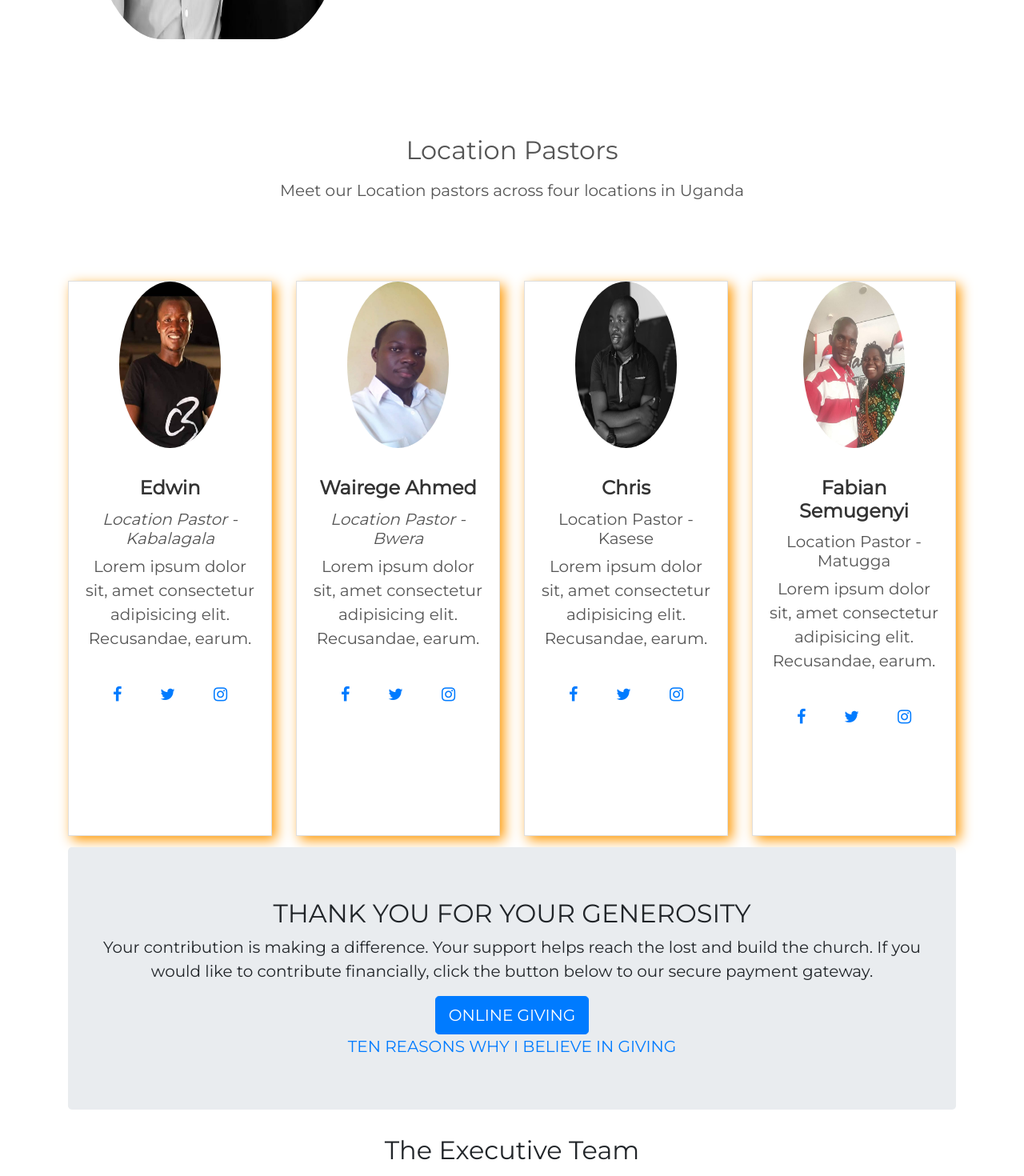
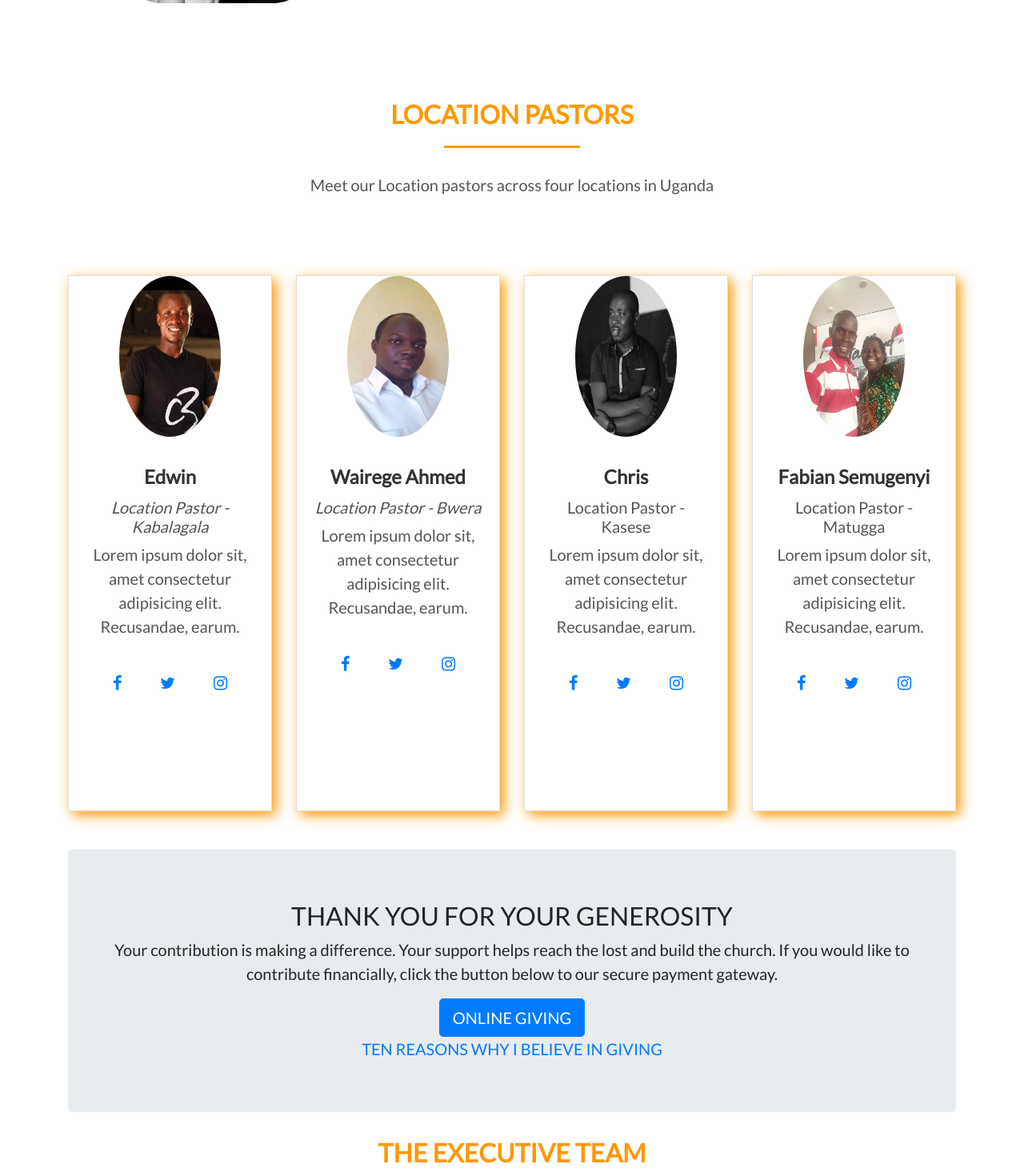
Before and after one commit to ernesthenry/c3churchwebsite, a React (Create React App) app: page /#/ in a window 1280 px wide. Shown: the part 1760-3230 px from the top of the page at 80% size. Built offline with nearby package versions, Linux system fonts and the light colour scheme.

Commit message:
responsiveness

```diff
--- a/src/App.css
+++ b/src/App.css
@@ -2,7 +2,7 @@
 body {
     margin: 0%;
     padding: 0%;
-    font-family: "Montserrat";
+    font-family: "Lato";
 }
 .top-bar span{
   font-size: 12px;
@@ -76,9 +76,43 @@ body {
     height:400px;
 }
 
+
+.executive-teams h2{
+  text-align: center;
+  font-weight: bold;
+  color: #ff9800;
+  padding-bottom: 10px;
+  text-transform: uppercase;
+}
+.executive-teams h2::after{
+  content: "";
+  background: #ff9800;
+  display: block;
+  height: 3px;
+  width: 170px;
+  margin: 20px auto 5px;
+
+}
 .executives img{
   height:200px;
   width:100%;
+}
+
+.location-pastors h2{
+  text-align: center;
+  font-weight: bold;
+  color: #ff9800;
+  padding-bottom: 10px;
+  text-transform: uppercase;
+}
+.location-pastors h2::after{
+  content: "";
+  background: #ff9800;
+  display: block;
+  height: 3px;
+  width: 170px;
+  margin: 20px auto 5px;
+
 }
 
 
@@ -92,6 +126,7 @@ body {
   font-size: 24px;
   color: #333;
 }
+
 
 .team img{
   margin-top: -80px;
--- a/src/App/components/ExecutiveTeam.js
+++ b/src/App/components/ExecutiveTeam.js
@@ -8,7 +8,7 @@ import fabian from './images/fabian.jpg'
 
 const ExecutiveTeam = () => {
     return(
-        <div className='container text-center'>
+        <div className='container text-center executive-teams'>
          <h2 className="text-center">The Executive Team</h2>
         <p className="mt-3 text-center" style={{"font-size":"20px"}}>Meet our Location Directors across  four locations</p>
         <div className="row mb-5">
--- a/src/App/components/LeadPastor.js
+++ b/src/App/components/LeadPastor.js
@@ -17,7 +17,7 @@ const LeadPastor = () => {
                     <Col sm={8}>
                     <h2 className="text-center">Rock and Deborah's Story </h2>
                     <p>
-                    Rock  and Deborah met in Kasese, Uganda when Rock was serving as youth pastor for the church Leanne attended. After Jurgen went to Hillsong College,
+                    Rock  and Deborah met in Kasese, Uganda when Rock was serving as youth pastor for the church Deborah  attended. After Jurgen went to Hillsong College,
                     he moved to New Zealand as part of a Hillsong church plant. After six months of running the youth ministry at South City Christian Life Centre, Jurgen traveled back to Australia to marry his sweetheart Leanne!! After their wedding and some tearful goodbye’s to family and friends, Jurgen and Leanne traveled back to NZ to resume pastoring the youth at South City Christian Life Centre.
                     </p>
 
--- a/src/App/components/LocationPastors.js
+++ b/src/App/components/LocationPastors.js
@@ -7,7 +7,7 @@ import edwin from './images/edwin.jpg'
 
 const LocationPastors = () => {
     return(
-        <div className='container'>
+        <div className='container location-pastors'>
             <div className="team my-3 py-5 text-center" >
         <div className="mb-5 text-center ">
         <h2>Location Pastors</h2>
--- a/src/App/components/Testimonials.js
+++ b/src/App/components/Testimonials.js
@@ -13,7 +13,7 @@ const Testimonials = () => {
                 <div className='col-sm-6 col-xs-6 col-md-4 text-center testimony'>
                     <div className="profile">
                         <img src={ernest} alt="ernest" className="user" />
-                        <blockquote>My life changed when i joined C3 Alive. Before i was a drug addict. I got redeemed and my life has never been the same.</blockquote>
+                        <blockquote>My life changed when i joined C3 Alive. Before i was influenced by wrong decision making. I got redeemed and my life has never been the same.</blockquote>
                         <h3>Kato Ernest Henry</h3>
                         <p><span>Software Developer</span></p>
                     </div>
```
